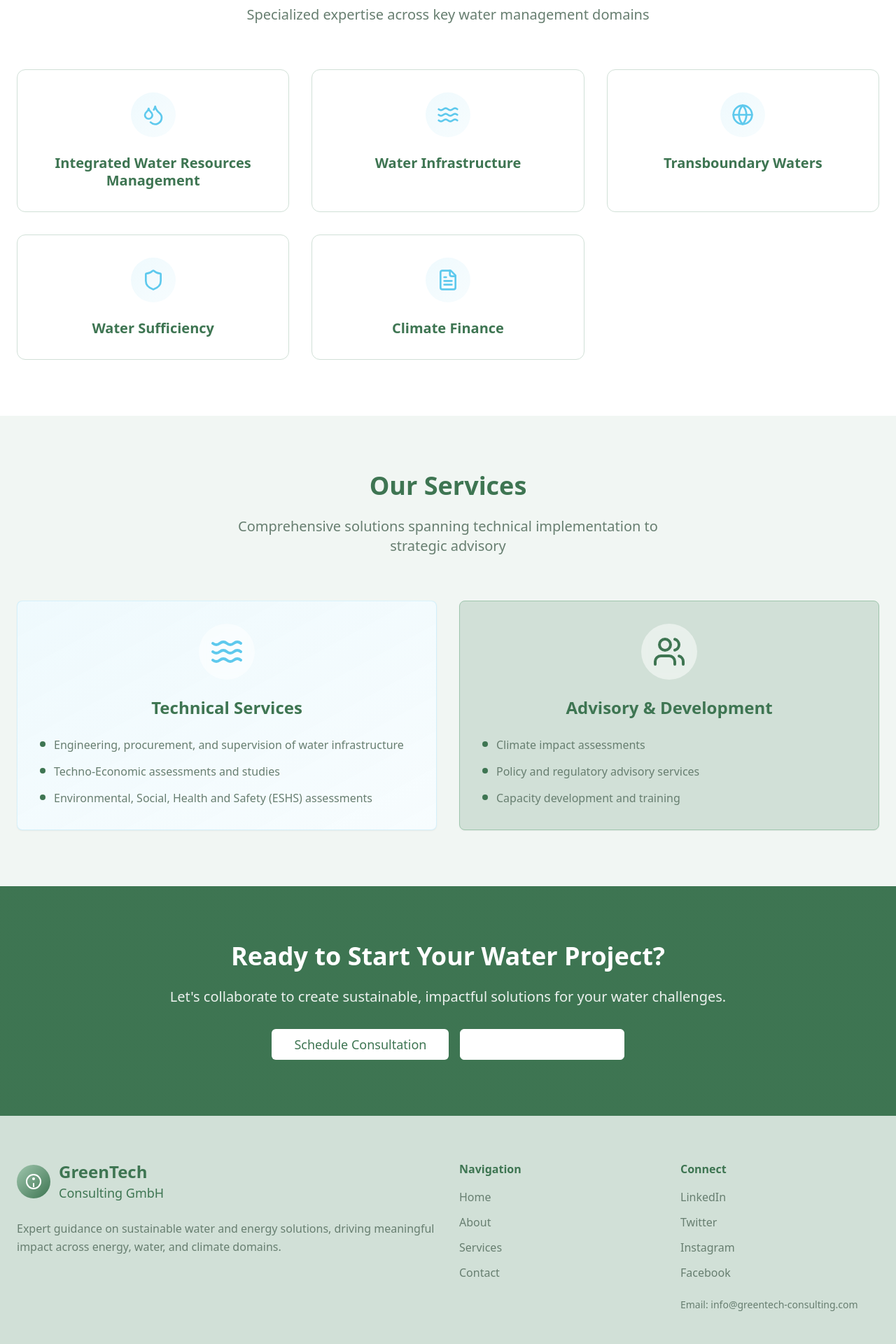
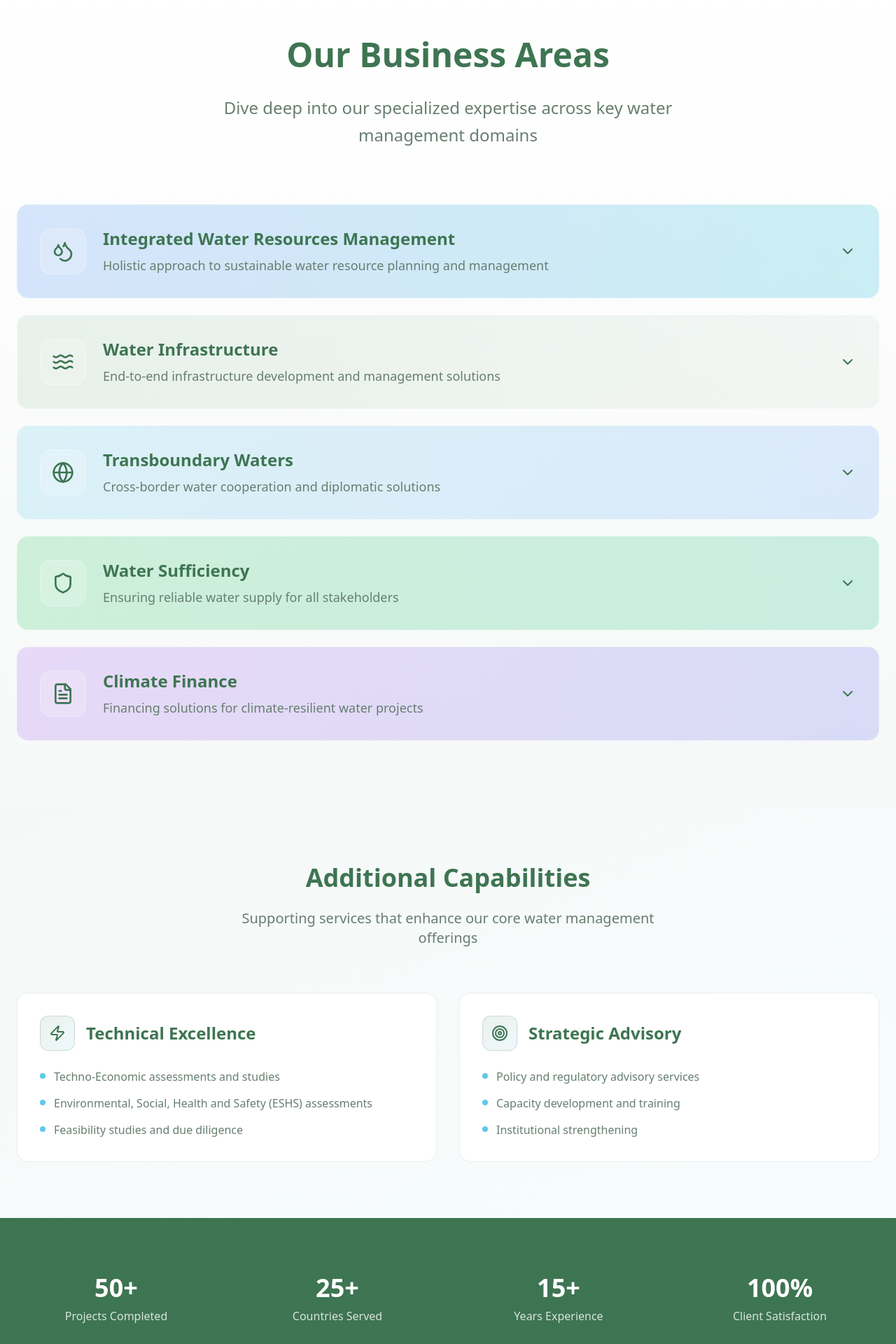
Before and after one commit to qamarali01/aqua-flow-essence, a React (Vite) app: page /services in a window 1280 px wide. Shown: the part 780-2700 px from the top of the page at 70% size. Built offline with nearby package versions, Linux system fonts and the light colour scheme.

Commit message:
Refactor services page layout
Update the services page to use a different layout for presenting information, addressing the user's feedback that the page appears too empty.

```diff
--- a/src/pages/Services.tsx
+++ b/src/pages/Services.tsx
@@ -1,142 +1,286 @@
 import { Header } from "@/components/Header";
 import { Footer } from "@/components/Footer";
-import { ServiceCard } from "@/components/ServiceCard";
 import { Button } from "@/components/ui/button";
-import { Droplets, Waves, Globe, Shield, FileText, Users } from "lucide-react";
+import { Collapsible, CollapsibleContent, CollapsibleTrigger } from "@/components/ui/collapsible";
+import { Droplets, Waves, Globe, Shield, FileText, ChevronDown, CheckCircle2, Users, Zap, Target } from "lucide-react";
+import { useState } from "react";
 import waterIcon from "@/assets/water-icon.png";
 
 const Services = () => {
+  const [openSections, setOpenSections] = useState<Record<number, boolean>>({});
+
   const businessAreas = [
-    "Integrated Water Resources Management",
-    "Water Infrastructure",
-    "Transboundary Waters",
-    "Water Sufficiency",
-    "Climate Finance"
+    {
+      title: "Integrated Water Resources Management",
+      icon: <Droplets className="w-8 h-8" />,
+      description: "Holistic approach to sustainable water resource planning and management",
+      services: [
+        "Water resource assessment and planning",
+        "Watershed management strategies",
+        "Water allocation optimization",
+        "Stakeholder engagement and coordination"
+      ],
+      color: "from-blue-500/20 to-cyan-500/20"
+    },
+    {
+      title: "Water Infrastructure",
+      icon: <Waves className="w-8 h-8" />,
+      description: "End-to-end infrastructure development and management solutions",
+      services: [
+        "Engineering, procurement, and supervision of water infrastructure",
+        "Infrastructure asset management",
+        "Smart water system integration",
+        "Maintenance and operation planning"
+      ],
+      color: "from-sage-medium/20 to-sage-light/20"
+    },
+    {
+      title: "Transboundary Waters",
+      icon: <Globe className="w-8 h-8" />,
+      description: "Cross-border water cooperation and diplomatic solutions",
+      services: [
+        "International water law advisory",
+        "Bilateral and multilateral negotiations",
+        "Conflict resolution and mediation",
+        "Regional cooperation frameworks"
+      ],
+      color: "from-accent/20 to-blue-400/20"
+    },
+    {
+      title: "Water Sufficiency",
+      icon: <Shield className="w-8 h-8" />,
+      description: "Ensuring reliable water supply for all stakeholders",
+      services: [
+        "Water security assessments",
+        "Demand forecasting and management",
+        "Alternative water source development",
+        "Emergency preparedness planning"
+      ],
+      color: "from-green-500/20 to-emerald-500/20"
+    },
+    {
+      title: "Climate Finance",
+      icon: <FileText className="w-8 h-8" />,
+      description: "Financing solutions for climate-resilient water projects",
+      services: [
+        "Climate impact assessments",
+        "Green bond structuring",
+        "Carbon credit development",
+        "Adaptation funding strategies"
+      ],
+      color: "from-purple-500/20 to-indigo-500/20"
+    }
   ];
 
-  const servicesList = [
-    "Engineering, procurement, and supervision of water infrastructure",
+  const additionalServices = [
+    {
+      category: "Technical Excellence",
+      icon: <Zap className="w-6 h-6" />,
+      items: [
         "Techno-Economic assessments and studies",
         "Environmental, Social, Health and Safety (ESHS) assessments",
-    "Climate impact assessments",
+        "Feasibility studies and due diligence"
+      ]
+    },
+    {
+      category: "Strategic Advisory",
+      icon: <Target className="w-6 h-6" />,
+      items: [
         "Policy and regulatory advisory services",
-    "Capacity development and training"
+        "Capacity development and training",
+        "Institutional strengthening"
+      ]
+    }
   ];
+
+  const toggleSection = (index: number) => {
+    setOpenSections(prev => ({
+      ...prev,
+      [index]: !prev[index]
+    }));
+  };
 
   return (
     <div className="min-h-screen bg-background">
       <Header />
 
       {/* Hero Section */}
-      <section className="py-20 px-6 bg-gradient-to-br from-sage-light to-sage-medium">
-        <div className="max-w-7xl mx-auto text-center">
+      <section className="relative py-24 px-6 bg-gradient-to-br from-sage-light via-sage-medium to-accent overflow-hidden">
+        <div className="absolute inset-0 bg-[radial-gradient(circle_at_50%_50%,rgba(255,255,255,0.1)_1px,transparent_1px)] bg-[length:60px_60px] opacity-30"></div>
+        <div className="max-w-7xl mx-auto text-center relative">
           <div className="flex justify-center mb-8">
-            <div className="w-24 h-24 rounded-full bg-white/20 backdrop-blur-sm flex items-center justify-center shadow-[--shadow-soft]">
-              <img src={waterIcon} alt="Water Services" className="w-12 h-12" />
+            <div className="w-32 h-32 rounded-full bg-white/20 backdrop-blur-sm flex items-center justify-center shadow-[--shadow-soft] border border-white/30">
+              <img src={waterIcon} alt="Water Services" className="w-16 h-16" />
             </div>
           </div>
-          <h1 className="text-5xl md:text-6xl font-bold text-primary mb-6">
+          <h1 className="text-6xl md:text-7xl font-bold text-white mb-6 tracking-tight">
             Water Services
           </h1>
-          <p className="text-xl text-sage-dark max-w-3xl mx-auto leading-relaxed">
+          <p className="text-2xl text-white/90 max-w-4xl mx-auto leading-relaxed mb-8">
             Comprehensive water consulting solutions integrating sustainability, innovation,
             and collaboration to ensure meaningful and responsible impact across all projects.
           </p>
+          <div className="flex flex-col sm:flex-row gap-4 justify-center">
             <Button
               size="lg"
-            className="mt-8 bg-primary hover:bg-sage-dark text-white px-8 py-4 text-lg shadow-[--shadow-elevated]"
+              className="bg-white text-primary hover:bg-white/90 px-8 py-4 text-lg font-semibold shadow-[--shadow-elevated]"
             >
               Explore Our Solutions
             </Button>
-        </div>
-      </section>
-
-      {/* Business Areas Section */}
-      <section className="py-20 px-6">
-        <div className="max-w-7xl mx-auto">
-          <div className="text-center mb-16">
-            <h2 className="text-4xl font-bold text-primary mb-6">Our Business Areas</h2>
-            <p className="text-xl text-muted-foreground max-w-2xl mx-auto">
-              Specialized expertise across key water management domains
-            </p>
-          </div>
-
-          <div className="grid grid-cols-1 md:grid-cols-2 lg:grid-cols-3 gap-8">
-            {businessAreas.map((area, index) => {
-              const icons = [
-                <Droplets className="w-8 h-8 text-accent" />,
-                <Waves className="w-8 h-8 text-accent" />,
-                <Globe className="w-8 h-8 text-accent" />,
-                <Shield className="w-8 h-8 text-accent" />,
-                <FileText className="w-8 h-8 text-accent" />
-              ];
-
-              return (
-                <div
-                  key={index}
-                  className="bg-white rounded-xl p-8 shadow-[--shadow-soft] hover:shadow-[--shadow-elevated] transition-all duration-300 hover:-translate-y-2 border border-sage-light"
+            <Button
+              size="lg"
+              variant="outline"
+              className="border-white text-white hover:bg-white/10 px-8 py-4 text-lg font-semibold"
             >
-                  <div className="flex justify-center mb-6">
-                    <div className="p-4 rounded-full bg-gradient-to-br from-accent/10 to-accent/5">
-                      {icons[index]}
-                    </div>
-                  </div>
-                  <h3 className="text-xl font-semibold text-primary text-center leading-tight">
-                    {area}
-                  </h3>
-                </div>
-              );
-            })}
+              Download Portfolio
+            </Button>
           </div>
         </div>
       </section>
 
-      {/* Services Section */}
-      <section className="py-20 px-6 bg-sage-light/30">
+      {/* Business Areas Section with Expandable Cards */}
+      <section className="py-24 px-6 bg-gradient-to-b from-background to-sage-light/20">
+        <div className="max-w-7xl mx-auto">
+          <div className="text-center mb-20">
+            <h2 className="text-5xl font-bold text-primary mb-8">Our Business Areas</h2>
+            <p className="text-2xl text-muted-foreground max-w-3xl mx-auto leading-relaxed">
+              Dive deep into our specialized expertise across key water management domains
+            </p>
+          </div>
+
+          <div className="space-y-6">
+            {businessAreas.map((area, index) => (
+              <Collapsible
+                key={index}
+                open={openSections[index]}
+                onOpenChange={() => toggleSection(index)}
+              >
+                <div className={`bg-gradient-to-r ${area.color} rounded-2xl border border-white/20 shadow-[--shadow-soft] overflow-hidden transition-all duration-300 hover:shadow-[--shadow-elevated]`}>
+                  <CollapsibleTrigger className="w-full p-8 text-left hover:bg-white/10 transition-colors duration-300">
+                    <div className="flex items-center justify-between">
+                      <div className="flex items-center gap-6">
+                        <div className="p-4 rounded-2xl bg-white/20 backdrop-blur-sm border border-white/30">
+                          <div className="text-primary">
+                            {area.icon}
+                          </div>
+                        </div>
+                        <div>
+                          <h3 className="text-2xl font-bold text-primary mb-2">
+                            {area.title}
+                          </h3>
+                          <p className="text-muted-foreground text-lg">
+                            {area.description}
+                          </p>
+                        </div>
+                      </div>
+                      <ChevronDown className={`w-6 h-6 text-primary transition-transform duration-300 ${openSections[index] ? 'rotate-180' : ''}`} />
+                    </div>
+                  </CollapsibleTrigger>
+
+                  <CollapsibleContent>
+                    <div className="px-8 pb-8">
+                      <div className="bg-white/30 backdrop-blur-sm rounded-xl p-6 border border-white/20">
+                        <h4 className="text-lg font-semibold text-primary mb-4">Key Services:</h4>
+                        <div className="grid grid-cols-1 md:grid-cols-2 gap-3">
+                          {area.services.map((service, serviceIndex) => (
+                            <div key={serviceIndex} className="flex items-start gap-3">
+                              <CheckCircle2 className="w-5 h-5 text-primary mt-0.5 flex-shrink-0" />
+                              <span className="text-muted-foreground">{service}</span>
+                            </div>
+                          ))}
+                        </div>
+                      </div>
+                    </div>
+                  </CollapsibleContent>
+                </div>
+              </Collapsible>
+            ))}
+          </div>
+        </div>
+      </section>
+
+      {/* Additional Services Section */}
+      <section className="py-20 px-6 bg-gradient-to-br from-primary/5 to-accent/5">
         <div className="max-w-7xl mx-auto">
           <div className="text-center mb-16">
-            <h2 className="text-4xl font-bold text-primary mb-6">Our Services</h2>
+            <h2 className="text-4xl font-bold text-primary mb-6">Additional Capabilities</h2>
             <p className="text-xl text-muted-foreground max-w-2xl mx-auto">
-              Comprehensive solutions spanning technical implementation to strategic advisory
+              Supporting services that enhance our core water management offerings
             </p>
           </div>
 
           <div className="grid grid-cols-1 md:grid-cols-2 gap-8">
-            <ServiceCard
-              title="Technical Services"
-              items={servicesList.slice(0, 3)}
-              icon={<Waves className="w-12 h-12 text-accent" />}
-              variant="blue"
-            />
-            <ServiceCard
-              title="Advisory & Development"
-              items={servicesList.slice(3)}
-              icon={<Users className="w-12 h-12 text-sage-dark" />}
-              variant="sage"
-            />
+            {additionalServices.map((service, index) => (
+              <div
+                key={index}
+                className="bg-white rounded-2xl p-8 shadow-[--shadow-soft] hover:shadow-[--shadow-elevated] transition-all duration-300 hover:-translate-y-2 border border-primary/10"
+              >
+                <div className="flex items-center gap-4 mb-6">
+                  <div className="p-3 rounded-xl bg-gradient-to-br from-primary/10 to-accent/10 border border-primary/20">
+                    <div className="text-primary">
+                      {service.icon}
+                    </div>
+                  </div>
+                  <h3 className="text-2xl font-bold text-primary">
+                    {service.category}
+                  </h3>
+                </div>
+                <ul className="space-y-3">
+                  {service.items.map((item, itemIndex) => (
+                    <li key={itemIndex} className="flex items-start gap-3">
+                      <div className="w-2 h-2 rounded-full bg-accent mt-2 flex-shrink-0" />
+                      <span className="text-muted-foreground leading-relaxed">{item}</span>
+                    </li>
+                  ))}
+                </ul>
+              </div>
+            ))}
+          </div>
+        </div>
+      </section>
+
+      {/* Stats Section */}
+      <section className="py-20 px-6 bg-gradient-to-r from-sage-dark to-primary text-white">
+        <div className="max-w-7xl mx-auto">
+          <div className="grid grid-cols-1 md:grid-cols-4 gap-8 text-center">
+            <div className="space-y-2">
+              <div className="text-4xl font-bold">50+</div>
+              <div className="text-white/80">Projects Completed</div>
+            </div>
+            <div className="space-y-2">
+              <div className="text-4xl font-bold">25+</div>
+              <div className="text-white/80">Countries Served</div>
+            </div>
+            <div className="space-y-2">
+              <div className="text-4xl font-bold">15+</div>
+              <div className="text-white/80">Years Experience</div>
+            </div>
+            <div className="space-y-2">
+              <div className="text-4xl font-bold">100%</div>
+              <div className="text-white/80">Client Satisfaction</div>
+            </div>
           </div>
         </div>
       </section>
 
       {/* CTA Section */}
-      <section className="py-20 px-6 bg-gradient-to-br from-primary to-sage-dark text-white">
-        <div className="max-w-4xl mx-auto text-center">
-          <h2 className="text-4xl font-bold mb-6">Ready to Start Your Water Project?</h2>
-          <p className="text-xl mb-8 text-white/90">
+      <section className="py-24 px-6 bg-gradient-to-br from-sage-light via-accent/20 to-sage-medium">
+        <div className="max-w-5xl mx-auto text-center">
+          <h2 className="text-5xl font-bold text-primary mb-8">Ready to Start Your Water Project?</h2>
+          <p className="text-2xl text-muted-foreground mb-12 leading-relaxed">
             Let's collaborate to create sustainable, impactful solutions for your water challenges.
           </p>
-          <div className="flex flex-col sm:flex-row gap-4 justify-center">
+          <div className="flex flex-col sm:flex-row gap-6 justify-center">
             <Button
               size="lg"
-              variant="secondary"
-              className="bg-white text-primary hover:bg-white/90 px-8 py-4 text-lg"
+              className="bg-primary hover:bg-sage-dark text-white px-10 py-6 text-xl font-semibold shadow-[--shadow-elevated]"
             >
               Schedule Consultation
             </Button>
             <Button
               size="lg"
               variant="outline"
-              className="border-white text-white hover:bg-white/10 px-8 py-4 text-lg"
+              className="border-2 border-primary text-primary hover:bg-primary hover:text-white px-10 py-6 text-xl font-semibold"
             >
               Download Brochure
             </Button>
```
Lines whose indentation alone changed are shown as unchanged.
